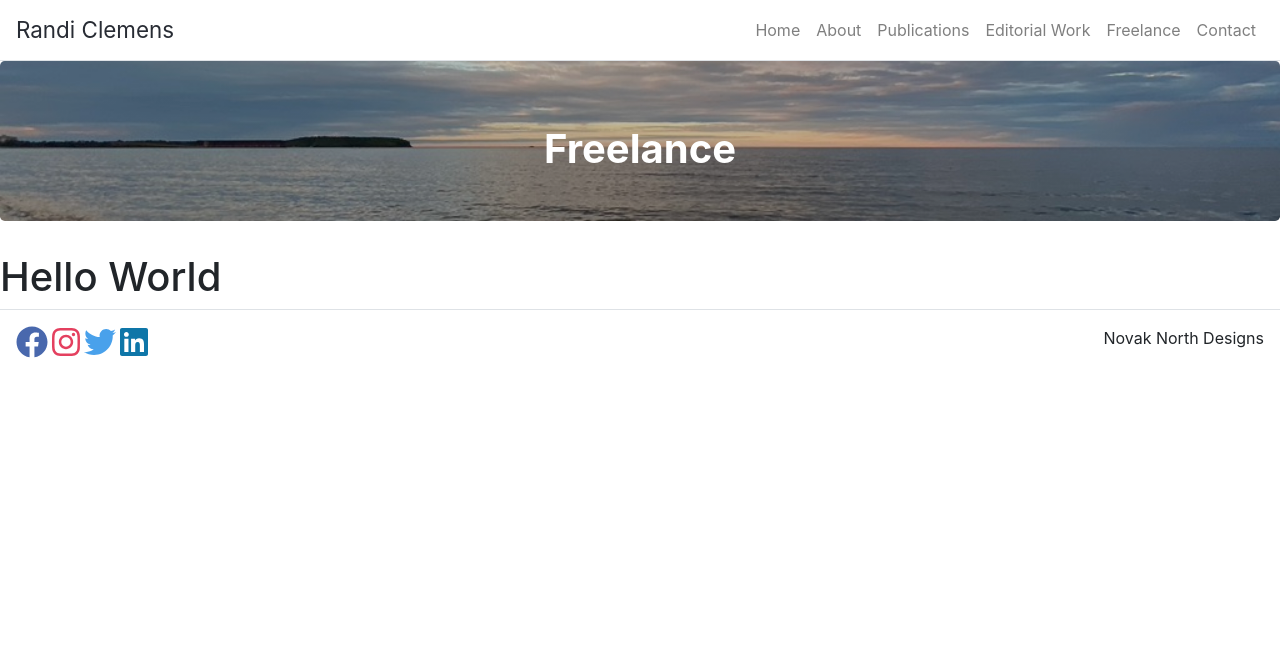
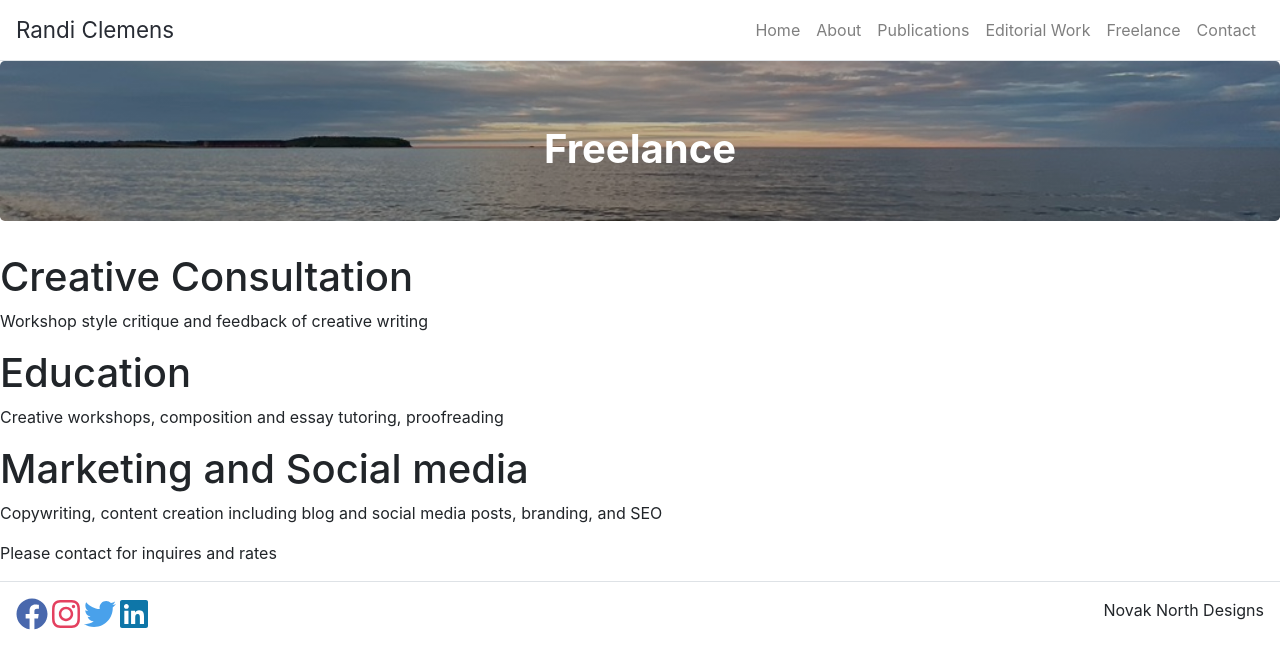
Before and after one commit to manovak24/randi_clemens, a React (Create React App) app: page /freelance in a window 1280 px wide. Shown: the top 668 px of the page. Built offline with nearby package versions, Linux system fonts and the light colour scheme.

Commit message:
added content to freelance page.

```diff
--- a/src/Pages/freelance.js
+++ b/src/Pages/freelance.js
@@ -8,8 +8,22 @@ class Freelance extends React.Component {
                 <div>
                     <Hero title={this.props.title} />
                 </div>
-                <div>
-                    <h1>Hello World</h1>
+                <div className="freelance-container">
+                    <div className="consultation-container">
+                        <h1>Creative Consultation</h1>
+                        <p>Workshop style critique and feedback of creative writing</p>
+                    </div>
+                    <div className="education-container">
+                        <h1>Education</h1>
+                        <p>Creative workshops, composition and essay tutoring, proofreading</p>
+                    </div>
+                    <div className="marketing-social-container">
+                        <h1>Marketing and Social media</h1>
+                        <p>Copywriting, content creation including blog and social media posts, branding, and SEO</p>
+                    </div>
+                    <div className="inquiry-container">
+                        <p>Please contact for inquires and rates</p>
+                    </div>
                 </div>
             </div>
 
```
